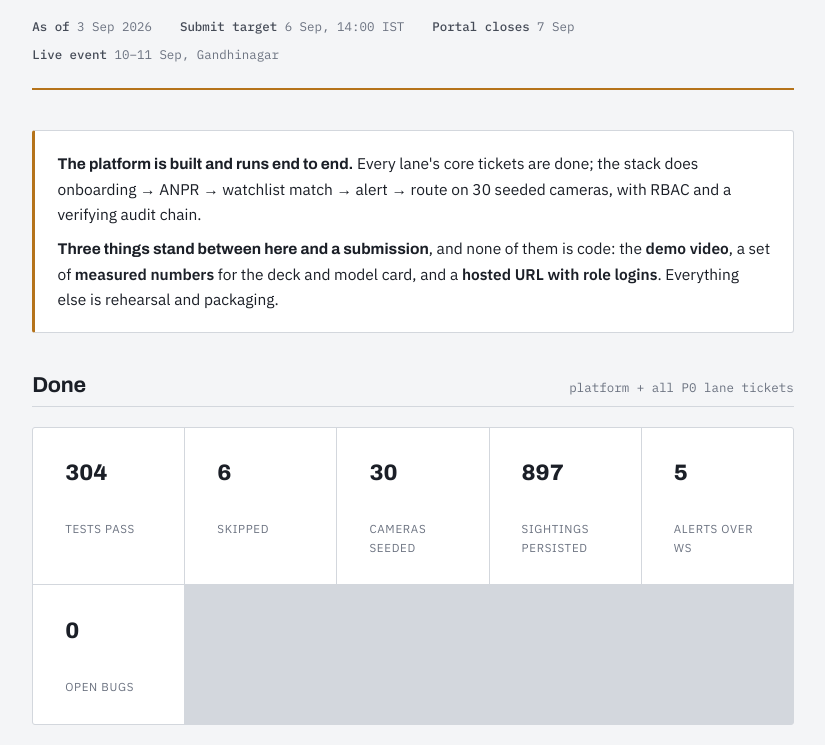
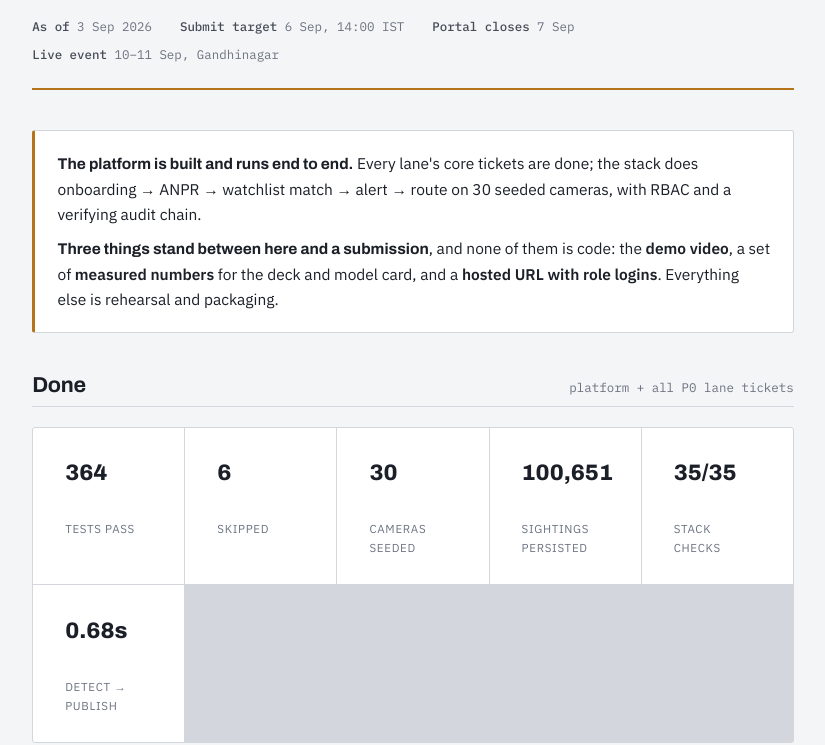
Before and after one commit to Priyanshu-byte-coder/prahari, a plain HTML site: page docs/status.html in a window 1280 px wide. Shown: the part 207-952 px from the top of the page, without its empty margins (227-1052 px from the left). Drawn offline with Linux system fonts and the light colour scheme.

Commit message:
docs: a verification report, and refresh the figures on the status page
docs/verification-report.md records what was actually run and what came back:
every component with the evidence for its state, all 370 tests broken down by
file and by what each file proves, the four integration legs, the 35 stack
checks, and - in its own section rather than a footnote - the four things that do
not work and why.

Three of those four are external or scoped-out (the grid's login endpoint is
timing out today, RTSP answers 401 for our IP, Grafana and TensorRT are P1). The
fourth is the ANPR result on the provided grid, which is a measurement reached
independently from the pixel arithmetic and from the published UFPR-SR-Plates
benchmark, and which the system answers by refusing rather than guessing.

The status page still read 304 tests, 897 sightings and 0 open bugs, which was
true when it was written and is now three days stale - a judge comparing it with
the README would have found the contradiction before we did. Now 364 tests,
100,651 sightings, 35/35 stack checks and the 0.68 s end-to-end latency.

Co-Authored-By: Claude Opus 5 <noreply@anthropic.com>
Claude-Session: https://claude.ai/code/session_01H6NQdDKssrET1Q1aHN81dd

```diff
--- a/docs/status.html
+++ b/docs/status.html
@@ -151,12 +151,12 @@
     <div class="sec-h"><h2>Done</h2><span class="count">platform + all P0 lane tickets</span></div>
 
     <div class="metrics">
-      <div><div class="n">304</div><div class="l">tests pass</div></div>
+      <div><div class="n">364</div><div class="l">tests pass</div></div>
       <div><div class="n">6</div><div class="l">skipped</div></div>
       <div><div class="n">30</div><div class="l">cameras seeded</div></div>
-      <div><div class="n">897</div><div class="l">sightings persisted</div></div>
-      <div><div class="n">5</div><div class="l">alerts over WS</div></div>
-      <div><div class="n">0</div><div class="l">open bugs</div></div>
+      <div><div class="n">100,651</div><div class="l">sightings persisted</div></div>
+      <div><div class="n">35/35</div><div class="l">stack checks</div></div>
+      <div><div class="n">0.68s</div><div class="l">detect &rarr; publish</div></div>
     </div>
 
     <div class="done-grid" style="margin-top:1.5rem">
```
Also changed, not shown: 1 other file.
